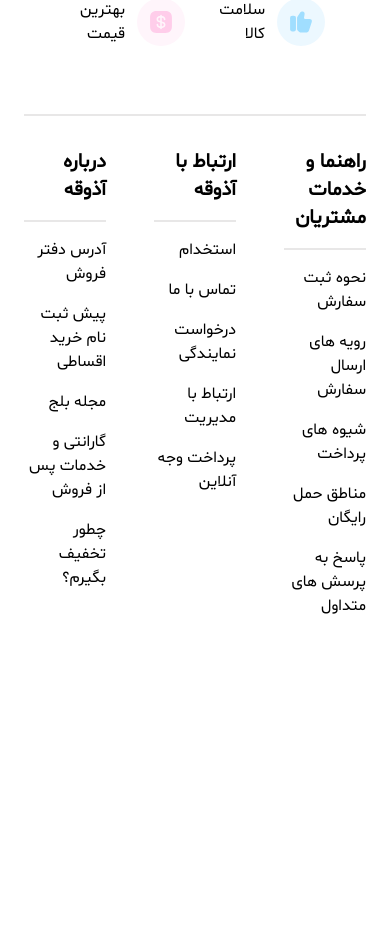
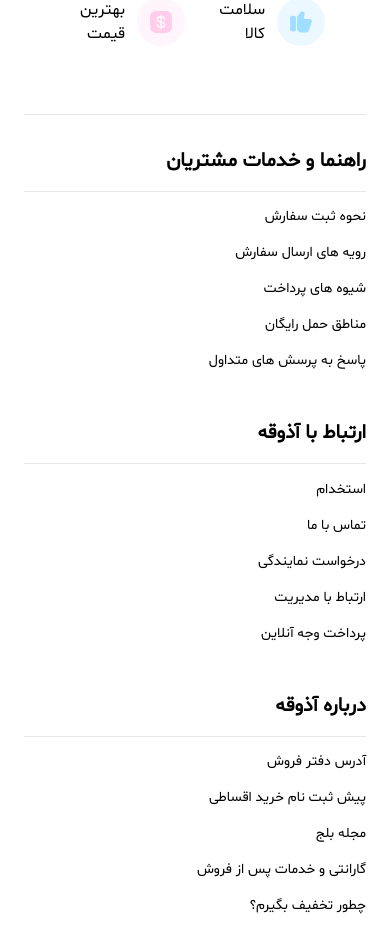
Before and after one commit to m-mohammad-d/azogeh, a React (Vite) app in the folder client/: page / in a window 390 px wide. Shown: the part 3107-4059 px from the top of the page. Before the commit the page ends 3773 px from the top, so only its background shows below. Built offline with nearby package versions, Linux system fonts and the light colour scheme; no server answers.

Commit message:
fix: make footer responsive for mobile and tablet views

```diff
--- a/client/src/components/Footer.tsx
+++ b/client/src/components/Footer.tsx
@@ -1,12 +1,12 @@
 function Footer() {
   return (
     <footer className="w-full max-w-screen-2xl my-12 px-6 mx-auto">
-      <div className="w-full min-h-0.5 mt-5 bg-gray-100"></div>
-      <div className="grid grid-cols-3 justify-items-center	gap-12 w-full mt-8">
+      <div className="w-full min-h-[0.5px] mt-5 bg-gray-100"></div>
+      <div className="grid grid-cols-1 sm:grid-cols-2 lg:grid-cols-3 gap-12 w-full mt-8">
         <div>
-          <h2 className="text-xl font-semibold mb-4">راهنما و خدمات مشتریان</h2>
-          <div className="w-full min-h-0.5 mb-4 bg-gray-100"></div>
-          <ul className="space-y-4">
+          <h2 className="text-xl md:text-2xl font-semibold mb-4">راهنما و خدمات مشتریان</h2>
+          <div className="w-full min-h-[0.5px] mb-4 bg-gray-100"></div>
+          <ul className="space-y-4 text-sm sm:text-base">
             <li>نحوه ثبت سفارش</li>
             <li>رویه های ارسال سفارش</li>
             <li>شیوه های پرداخت</li>
@@ -15,9 +15,9 @@ function Footer() {
           </ul>
         </div>
         <div>
-          <h2 className="text-xl font-semibold mb-4">ارتباط با آذوقه</h2>
-          <div className="w-full min-h-0.5 mb-4 bg-gray-100"></div>
-          <ul className="space-y-4">
+          <h2 className="text-xl md:text-2xl font-semibold mb-4">ارتباط با آذوقه</h2>
+          <div className="w-full min-h-[0.5px] mb-4 bg-gray-100"></div>
+          <ul className="space-y-4 text-sm sm:text-base">
             <li>استخدام</li>
             <li>تماس با ما</li>
             <li>درخواست نمایندگی</li>
@@ -26,9 +26,9 @@ function Footer() {
           </ul>
         </div>
         <div>
-          <h2 className="text-xl font-semibold mb-4">درباره آذوقه</h2>
-          <div className="w-full min-h-0.5 mb-4 bg-gray-100"></div>
-          <ul className="space-y-4">
+          <h2 className="text-xl md:text-2xl font-semibold mb-4">درباره آذوقه</h2>
+          <div className="w-full min-h-[0.5px] mb-4 bg-gray-100"></div>
+          <ul className="space-y-4 text-sm sm:text-base">
             <li>آدرس دفتر فروش</li>
             <li>پیش ثبت نام خرید اقساطی</li>
             <li>مجله بلج</li>
```
